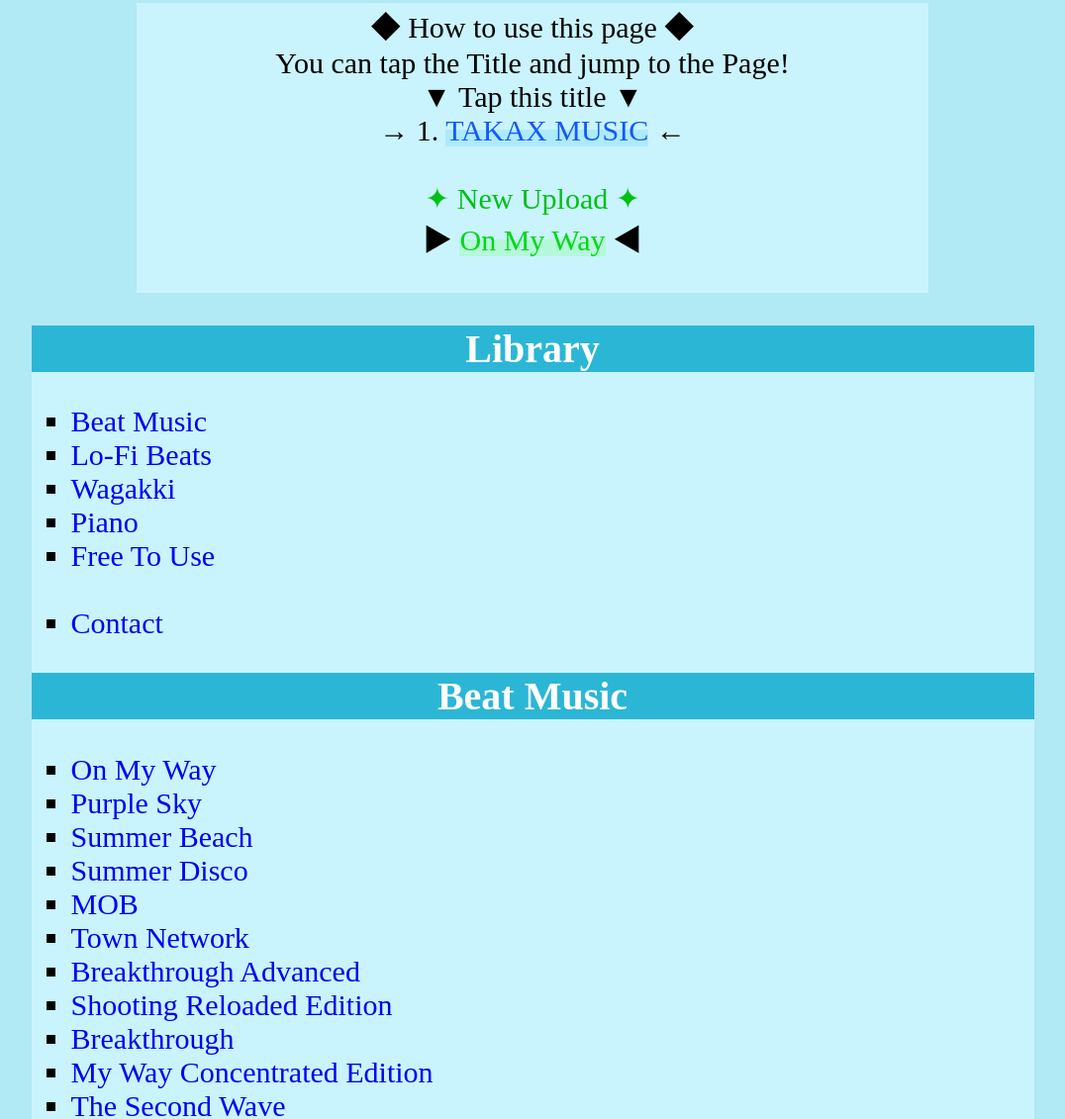
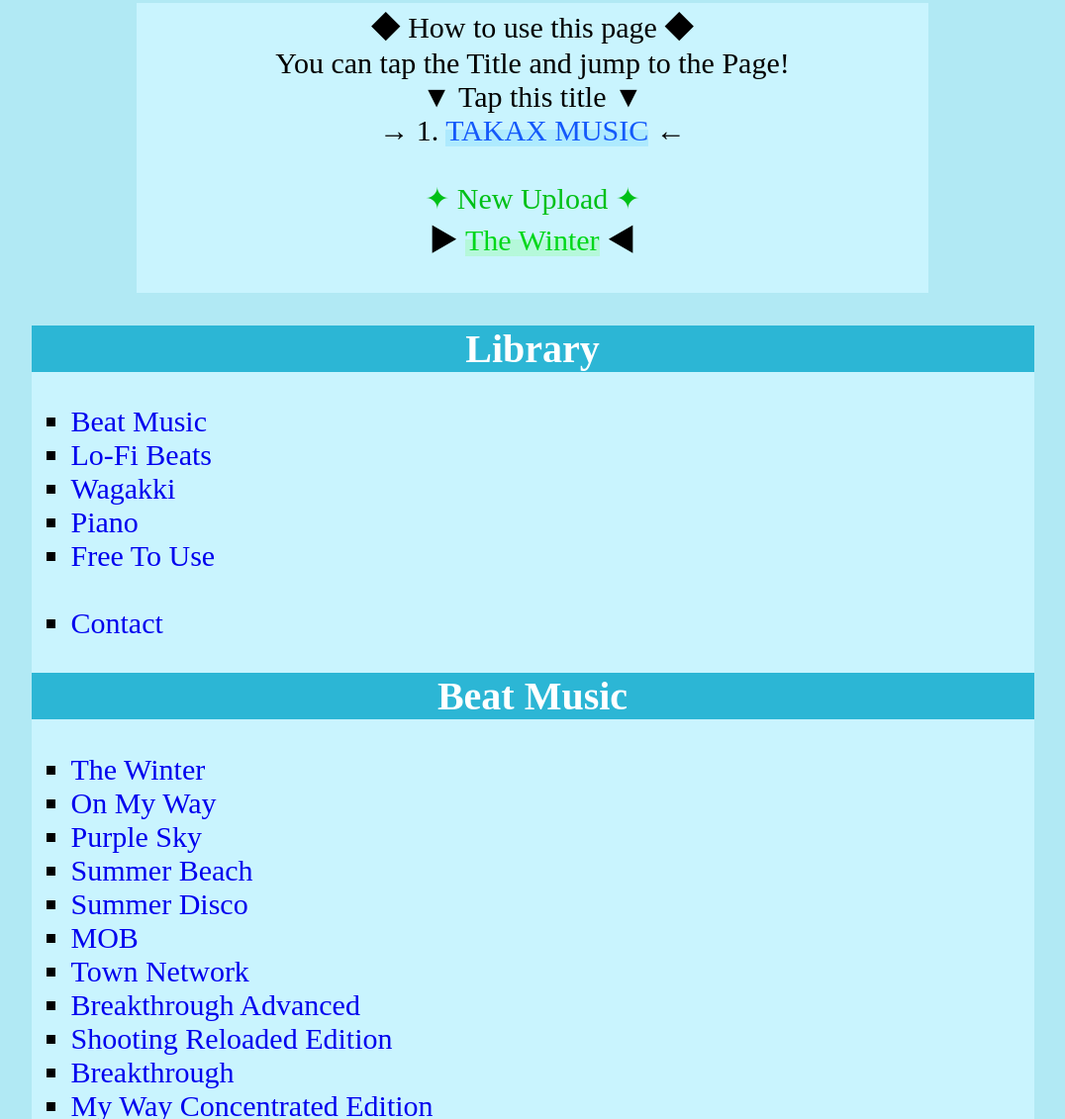
Before and after one commit to TAKAXMUSIC/TAKAX-MUSIC-LINKS-Smartphone_Browser, a plain HTML site: page index.html in a window 1280 px wide. Shown: the part 688-1819 px from the top of the page at 99% size, without its empty margins (102-1178 px from the left). Drawn offline with Linux system fonts and the light colour scheme.

Commit message:
Update index.html

```diff
--- a/index.html
+++ b/index.html
@@ -84,7 +84,7 @@
             Making more than  <span class="under">50 original music<br>
                 (including " free to use ")</span><br>
                 as a hobby<br>
-                You can also check and download<br>
+                You can also check with High Quality and Download<br>
                 from <a href="https://soundcloud.com/takax-music" target="_blank"><b><span style="color:rgb(0, 162, 255)">SoundCloud</span></b></a><font size="4"><span style="color:rgb(0, 172, 17)"> ←Tap!</span></font><br>
             <font size="3"><a href="https://takaxmusic.github.io/TAKAX-MUSIC-LINKS-PC-Browser/" target="_blank">【Go to PC Browser】</a></font><br>
             </div>
@@ -98,7 +98,7 @@
         → 1. <a href="https://www.youtube.com/channel/UC7hE2BE8Cf-7aqFawvWrHxQ" target="_blank"><span class="takax">TAKAX MUSIC</span></a> ←<br>
         <br>
         <span style="color:rgb(0, 192, 22)">✦ New Upload ✦</span><br>
-        ▶ <a href="https://www.youtube.com/watch?v=yrMhjD_Hi2w" target="_blank"><span class="new" style="color: rgb(0, 215, 25)">On My Way</span></a> ◀<br>
+        ▶ <a href="https://www.youtube.com/watch?v=GSc4nudIrOA" target="_blank"><span class="new" style="color: rgb(0, 215, 25)">The Winter</span></a> ◀<br>
         <br>
     </div>
 </div>
@@ -123,11 +123,12 @@
 
         <h2 class="title" style="text-align:center"><b><a name="Beat Music">Beat Music</a></b></h2>
         <div class="list">
-            <ul>
-                <li><a href="https://www.youtube.com/watch?v=yrMhjD_Hi2w" target="_blank">On My Way</a></li>
-                <li><a href="https://www.youtube.com/watch?v=gMnn83LM3YY" target="_blank">Purple Sky</a></li>
-                <li><a href="https://www.youtube.com/watch?v=vrUDJ25uFYk" target="_blank">Summer Beach</a></li>
-                <li><a href="https://www.youtube.com/watch?v=op0SXwTpWOA" target="_blank">Summer Disco</a></li>
+        <ul>
+            <li><a href="https://www.youtube.com/watch?v=GSc4nudIrOA" target="_blank">The Winter</a></li>
+            <li><a href="https://www.youtube.com/watch?v=yrMhjD_Hi2w" target="_blank">On My Way</a></li>
+            <li><a href="https://www.youtube.com/watch?v=gMnn83LM3YY" target="_blank">Purple Sky</a></li>
+            <li><a href="https://www.youtube.com/watch?v=vrUDJ25uFYk" target="_blank">Summer Beach</a></li>
+            <li><a href="https://www.youtube.com/watch?v=op0SXwTpWOA" target="_blank">Summer Disco</a></li>
             <li><a href="https://www.youtube.com/watch?v=5fiiIUAJtC4&list=PLEmsMKDtatMXhWjTZv7y3uLFVZmpJJEKf&index=4" target="_blank">MOB</a></li>
             <li><a href="https://www.youtube.com/watch?v=GoSABNR1Q0E&list=PLEmsMKDtatMXhWjTZv7y3uLFVZmpJJEKf&index=5" target="_blank">Town Network</a></li>
             <li><a href="https://www.youtube.com/watch?v=kAQgQERdPrw&list=PLEmsMKDtatMXhWjTZv7y3uLFVZmpJJEKf&index=6" target="_blank">Breakthrough Advanced</a></li>
```
